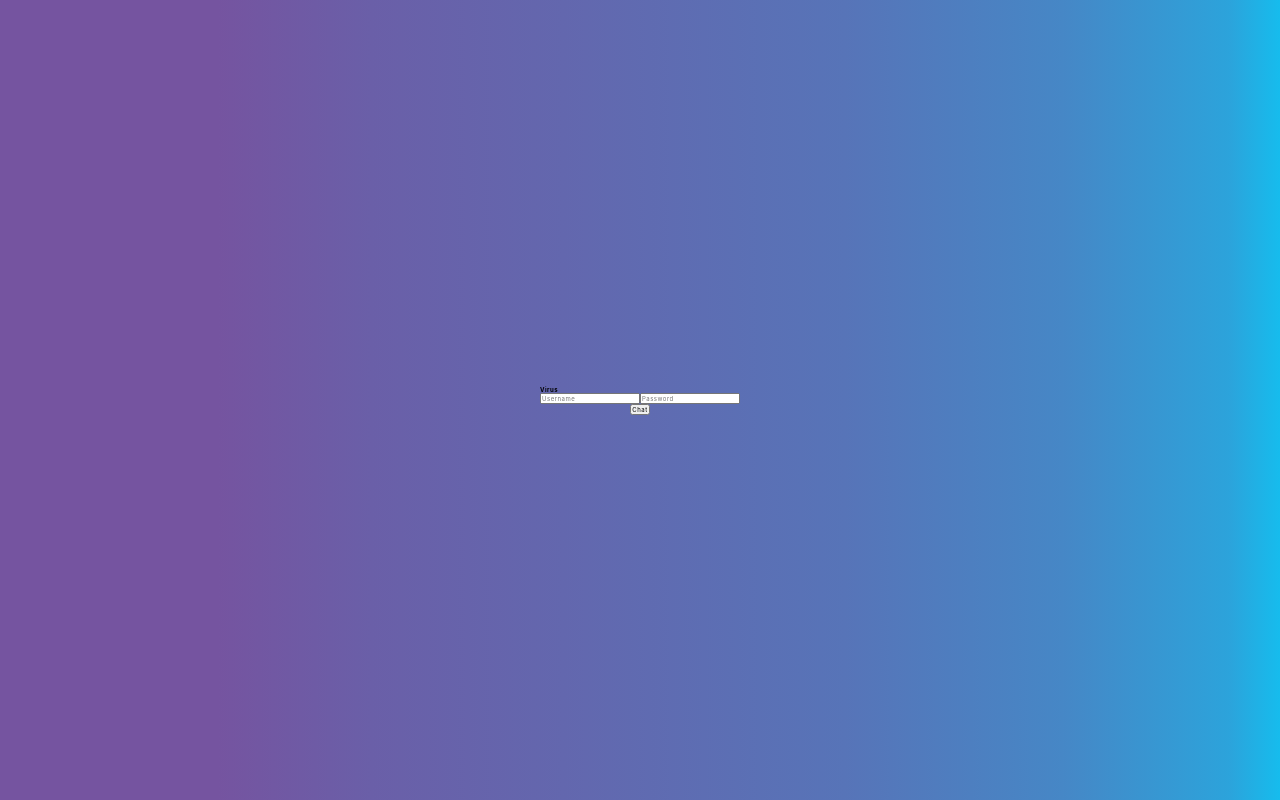
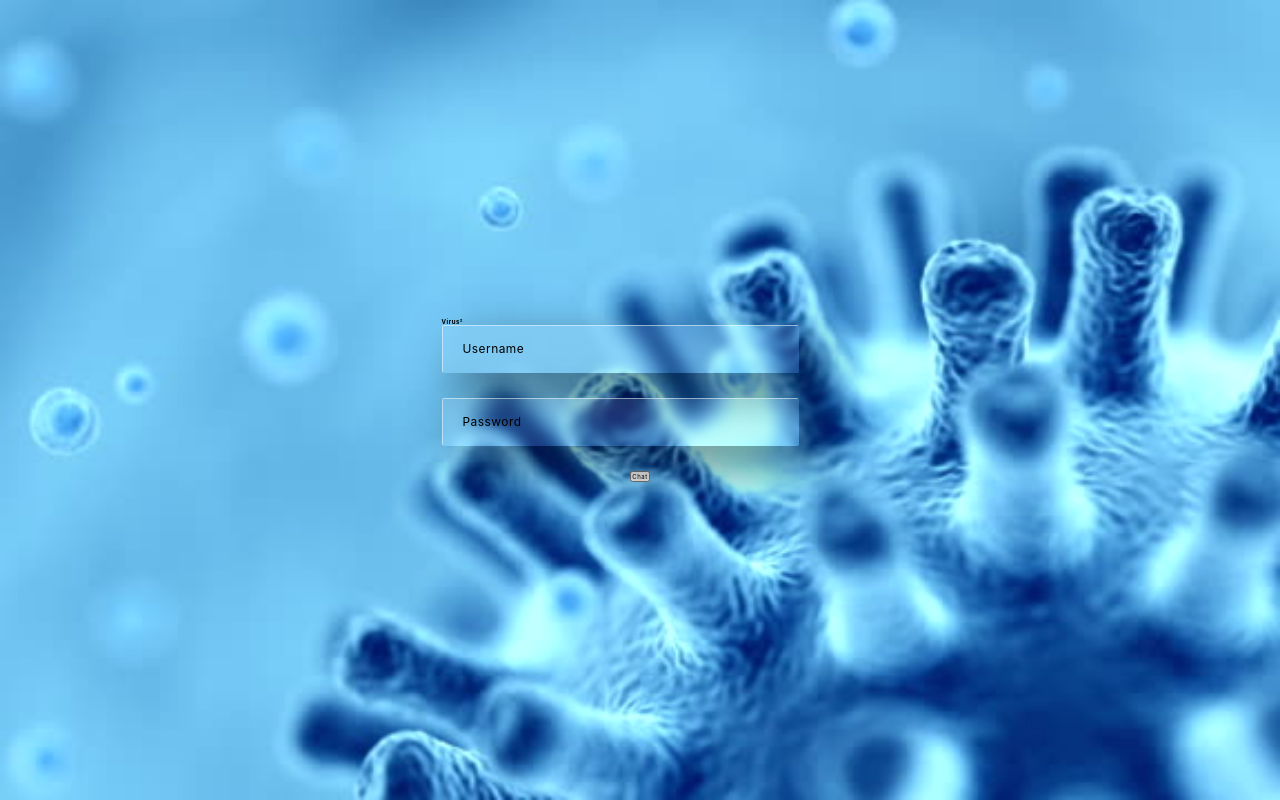
Before and after one commit to lroberts77/Virus, a React (Create React App) app: page / in a window 1280 px wide. Built offline with nearby package versions, Linux system fonts and the light colour scheme.

Commit message:
added css for input and form in app.css

```diff
--- a/src/App.css
+++ b/src/App.css
@@ -153,8 +153,39 @@
 .wrapper {
     height: 100vh;
     width: 100%;
-    background: linear-gradient(90deg, rgba(117,84,160,1) 7%, rgba(117,84,160,1) 17%, rgba(106,95,168,1) 29%, rgba(99,103,174,1) 44%, rgba(87,116,184,1) 66%, rgba(70,135,198,1) 83%, rgba(44,163,219,1) 96%, rgba(22,188,237,1) 100%, rgba(0,212,255,1) 100%);
+    background: url('./assets/virus4.jpg');
+    background-position: center;
+    background-size: cover;
+    background-repeat: no-repeat;
+    /* background: linear-gradient(90deg, rgba(117,84,160,1) 7%, rgba(117,84,160,1) 17%, rgba(106,95,168,1) 29%, rgba(99,103,174,1) 44%, rgba(87,116,184,1) 66%, rgba(70,135,198,1) 83%, rgba(44,163,219,1) 96%, rgba(22,188,237,1) 100%, rgba(0,212,255,1) 100%); */
     display: flex;
     justify-content: center;
     align-items: center;
 }
+
+.input {
+  font-size: 1.2rem;
+	margin: 0 auto;
+  padding: 1.5rem 2rem;
+  border-radius: 0.2rem;
+  background-color: rgba(255, 255, 255, 0.1);
+  backdrop-filter: blur(5px);
+  box-shadow: 20px 20px 50px rgba(0, 0, 0, 0.5);
+  border-top: 1px solid rgba(255, 255, 255, 0.5);
+  border-left: 1px solid rgba(255, 255, 255, 0.5);
+  width: 90%;
+  display: center;
+  border-bottom: 0.3rem solid transparent;
+  border-right: 0.3rem solid transparent;
+  transition: all 0.3s;
+  outline: none;
+  margin-bottom: 25px;
+}
+
+.form {
+  width: 40rem;
+}
+
+::placeholder {
+  color: black;
+}
--- a/src/components/LoginForm.jsx
+++ b/src/components/LoginForm.jsx
@@ -34,9 +34,9 @@ const LoginForm = () => {
     return (
         <div className="wrapper">
             <div className="form">
-                <h1 className="title">Virus</h1>
+                <h1 className="title">Virus²</h1>
                 <form onSubmit={handleSubmit}>
-                    <input type="text" value={username} onChange={(e) => setusername(e.target.value)} className="input" placeholder="Username" required />
+                    <input type="text" value={username} onChange={(e) => setusername(e.target.value)} className="input" placeholder="Username" style={{ color: "white" }} required />
                     <input type="password" value={password} onChange={(e) => setpassword(e.target.value)} className="input" placeholder="Password" required />
                     <div align="center">
                         <button type="submit" className="button">
```
Also changed, not shown: 1 other file (tests, documents, lock files or other folders).
